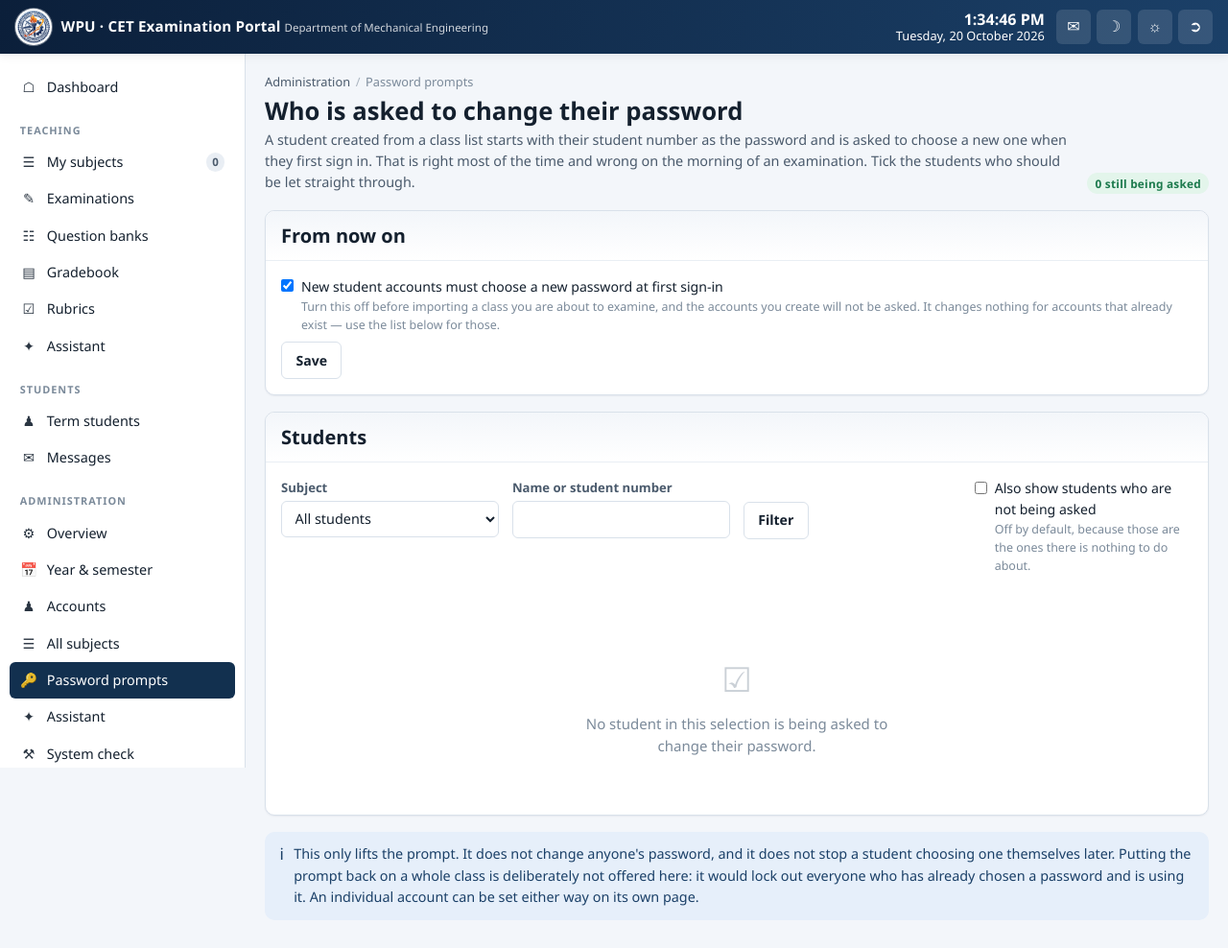
After one commit to bertoy/wpu-cet-exam-portal, a Flask app: page /admin/password-prompts in a window 1280 px wide. The commit adds this page. Shown: the whole page at 96% size. Run offline with Flask 3, Linux system fonts and the light colour scheme; a user stored in the database is signed in.

Commit message:
Lift the forced password change in bulk, and stop imposing it on new accounts
A student created from a class list starts with their student number as
the password and a requirement to change it. That is right for accounts
that will outlive the term and wrong on the morning of an examination,
where it puts a password form between sixty students and their paper.

Administration > Password prompts lists the students, pre-ticks everyone
currently being asked, and lifts the requirement for whoever is left
ticked. Filter by subject and section first, since that is how a class
about to sit an exam is actually identified. Only the prompt is lifted:
no password is changed, so whatever a student signs in with today keeps
working.

Putting the requirement back on a whole class is deliberately not
offered. It would lock out every student who has already chosen a
password and is using it, which is the opposite of the problem this
page exists to solve. An individual account can still be set either way
on its own page.

A standing setting decides whether newly created student accounts are
asked at all, honoured by both the class-list import and the
single-student form, so an import made ten minutes after clearing the
list does not quietly reimpose it.

Also fixes the tick-all counter, which read zero on a page that arrives
with boxes already ticked because it only recalculated on change.

Both suites pass: smoke walks 80 routes across three roles, and the
behaviour suite is now 286 checks.

Co-Authored-By: Claude Opus 5 <noreply@anthropic.com>
Claude-Session: https://claude.ai/code/session_01J7VZQDw1ardFiEJVUgmxR8

```diff
--- a/mechexam/app/models.py
+++ b/mechexam/app/models.py
@@ -68,6 +68,11 @@ class Setting(db.Model):
         "grades_released_default": "0",
         "exam_autosave_seconds": "20",
         "exam_clock_poll_seconds": "60",
+        # Whether a newly created student account is asked to choose a new
+        # password at first sign-in. Right for accounts that will outlive the
+        # term; wrong on the morning of an examination, when it puts a form
+        # between sixty students and their paper.
+        "new_students_must_change_password": "1",
     }
 
     # Bounds for the exam-timing settings. The upper limit on autosave is a
--- a/mechexam/app/static/js/app.js
+++ b/mechexam/app/static/js/app.js
@@ -173,6 +173,9 @@
         for (var b = 0; b < boxes.length; b++) {
           boxes[b].addEventListener("change", function () { updateCount(selector); });
         }
+        // Some pages arrive with boxes already ticked, so the count has to be
+        // right before anybody touches anything.
+        updateCount(selector);
       })(masters[i]);
     }
 
--- /dev/null
+++ b/mechexam/app/templates/admin/password_prompts.html
@@ -0,0 +1,179 @@
+{% extends "base.html" %}
+{% block title %}Password prompts · {{ app_name }}{% endblock %}
+
+{% block content %}
+<div class="breadcrumb">
+  <a href="{{ url_for('admin.index') }}">Administration</a><span>/</span>Password prompts
+</div>
+
+<div class="page-head">
+  <div class="grow">
+    <h1>Who is asked to change their password</h1>
+    <p class="page-sub">
+      A student created from a class list starts with their student number as
+      the password and is asked to choose a new one when they first sign in.
+      That is right most of the time and wrong on the morning of an
+      examination. Tick the students who should be let straight through.
+    </p>
+  </div>
+  <div class="button-row">
+    <span class="pill {{ 'pill-removal' if pending_total else 'pill-pass' }}">
+      {{ pending_total }} still being asked
+    </span>
+  </div>
+</div>
+
+<div class="card">
+  <div class="card-head"><h2 class="grow">From now on</h2></div>
+  <div class="card-body">
+    <form method="post">
+      <input type="hidden" name="action" value="setting">
+      <label class="check">
+        <input type="checkbox" name="new_students_must_change_password" value="1"
+               {{ 'checked' if new_students_setting }}>
+        <span>New student accounts must choose a new password at first sign-in
+          <span class="check-note">
+            Turn this off before importing a class you are about to examine, and
+            the accounts you create will not be asked. It changes nothing for
+            accounts that already exist — use the list below for those.
+          </span></span>
+      </label>
+      <button type="submit" class="button">Save</button>
+    </form>
+  </div>
+</div>
+
+<div class="card">
+  <div class="card-head">
+    <h2 class="grow">Students</h2>
+  </div>
+  <div class="card-body">
+    <form method="get" class="field-row">
+      <div class="field">
+        <label for="course">Subject</label>
+        <select id="course" name="course" onchange="this.form.submit()">
+          <option value="">All students</option>
+          {% for item in courses %}
+          <option value="{{ item.id }}" {{ 'selected' if course_id == item.id }}>
+            {{ item.code }} — {{ item.title|truncate(40) }}
+          </option>
+          {% endfor %}
+        </select>
+      </div>
+      {% if course and course.sections %}
+      <div class="field">
+        <label for="section">Section</label>
+        <select id="section" name="section" onchange="this.form.submit()">
+          <option value="">Every section</option>
+          {% for s in course.sections %}
+          <option value="{{ s.id }}" {{ 'selected' if section_id == s.id }}>{{ s.name }}</option>
+          {% endfor %}
+        </select>
+      </div>
+      {% endif %}
+      <div class="field">
+        <label for="q">Name or student number</label>
+        <input type="search" id="q" name="q" value="{{ search }}">
+      </div>
+      <div class="field" style="flex:0 0 9rem">
+        <span class="label-like">&nbsp;</span>
+        <button type="submit" class="button">Filter</button>
+      </div>
+      <div class="field" style="flex:1 1 100%">
+        <label class="check mb0">
+          <input type="checkbox" name="pending" value="0"
+                 onchange="this.form.submit()" {{ 'checked' if not pending_only }}>
+          <span>Also show students who are not being asked
+            <span class="check-note">Off by default, because those are the
+              ones there is nothing to do about.</span></span>
+        </label>
+      </div>
+    </form>
+  </div>
+
+  <div class="card-body flush">
+    {% if students %}
+    <form method="post" id="prompt-form">
+      <div class="table-wrap scroll-y">
+        <table class="data">
+          <thead>
+            <tr>
+              <th class="mid" style="width:3rem">
+                <input type="checkbox" data-check-all="#prompt-form input[name=student_ids]"
+                       aria-label="Tick every student shown">
+              </th>
+              <th>Name</th>
+              <th>Student #</th>
+              <th>Programme</th>
+              <th class="mid">Asked to change</th>
+            </tr>
+          </thead>
+          <tbody>
+            {% for student in students %}
+            <tr>
+              <td class="mid">
+                <input type="checkbox" name="student_ids" value="{{ student.id }}"
+                       {{ 'checked' if student.must_change_password }}
+                       aria-label="{{ student.name }}">
+              </td>
+              <td>{{ student.name }}</td>
+              <td class="mono small">{{ student.student_number or '—' }}</td>
+              <td class="small">{{ student.program or '—' }}
+                {%- if student.year_level %} · {{ student.year_level }}{% endif %}</td>
+              <td class="mid">
+                {% if student.must_change_password %}
+                  <span class="pill pill-removal">yes</span>
+                {% else %}
+                  <span class="pill pill-pass">no</span>
+                {% endif %}
+              </td>
+            </tr>
+            {% endfor %}
+          </tbody>
+        </table>
+      </div>
+
+      <div class="card-foot">
+        <div class="flex-between">
+          <p class="small muted mb0">
+            <strong data-checked-count>0</strong> of {{ students|length }} ticked.
+            Their passwords are not changed — only the prompt is lifted, so
+            whatever they sign in with today keeps working.
+          </p>
+          <button type="submit" class="button button-primary"
+                  data-confirm="Stop asking the ticked students to change their password?">
+            Stop asking the ticked students
+          </button>
+        </div>
+      </div>
+    </form>
+    {% else %}
+    <div class="card-body">
+      <div class="empty">
+        <span class="glyph" aria-hidden="true">&#9745;</span>
+        <p>
+          {% if pending_only %}
+            No student in this selection is being asked to change their password.
+          {% else %}
+            No students match this filter.
+          {% endif %}
+        </p>
+      </div>
+    </div>
+    {% endif %}
+  </div>
+</div>
+
+<div class="callout callout-info">
+  <span class="glyph" aria-hidden="true">&#8505;</span>
+  <div class="grow">
+    <p class="mb0">
+      This only lifts the prompt. It does not change anyone's password, and it
+      does not stop a student choosing one themselves later. Putting the
+      prompt back on a whole class is deliberately not offered here: it would
+      lock out everyone who has already chosen a password and is using it. An
+      individual account can be set either way on its own page.
+    </p>
+  </div>
+</div>
+{% endblock %}
--- a/mechexam/app/templates/partials/sidebar.html
+++ b/mechexam/app/templates/partials/sidebar.html
@@ -130,6 +130,10 @@
          href="{{ url_for('admin.subjects') }}">
         <span class="glyph" aria-hidden="true">&#9776;</span> All subjects
       </a>
+      <a class="sidebar-link {{ 'active' if here == 'admin.password_prompts' }}"
+         href="{{ url_for('admin.password_prompts') }}">
+        <span class="glyph" aria-hidden="true">&#128273;</span> Password prompts
+      </a>
       <a class="sidebar-link {{ 'active' if here == 'admin.assistant' }}"
          href="{{ url_for('admin.assistant') }}">
         <span class="glyph" aria-hidden="true">&#10022;</span> Assistant
--- a/mechexam/smoke.py
+++ b/mechexam/smoke.py
@@ -514,7 +514,8 @@ def routes_for(client, role_label):
             "/admin/users/new", f"/admin/users/{student.id}",
             f"/admin/users/{instructor.id}",
             "/admin/subjects", "/admin/system", "/admin/audit",
-            "/admin/assistant",
+            "/admin/assistant", "/admin/password-prompts",
+            "/admin/password-prompts?pending=0",
         ]
 
         student_routes = [
```
Also changed, not shown: mechexam/app/blueprints/admin.py (+125 -1 lines), mechexam/app/blueprints/courses.py (+6 -1 lines), mechexam/test_rules.py (+79 -0 lines), mechexam/README.md.
